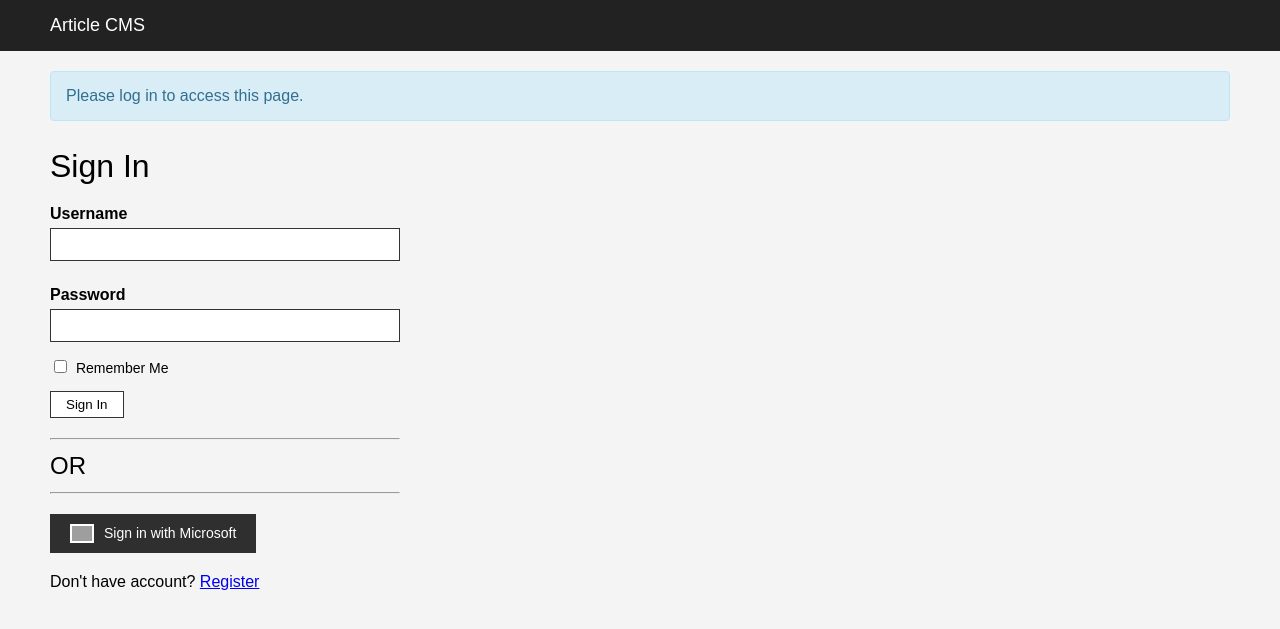
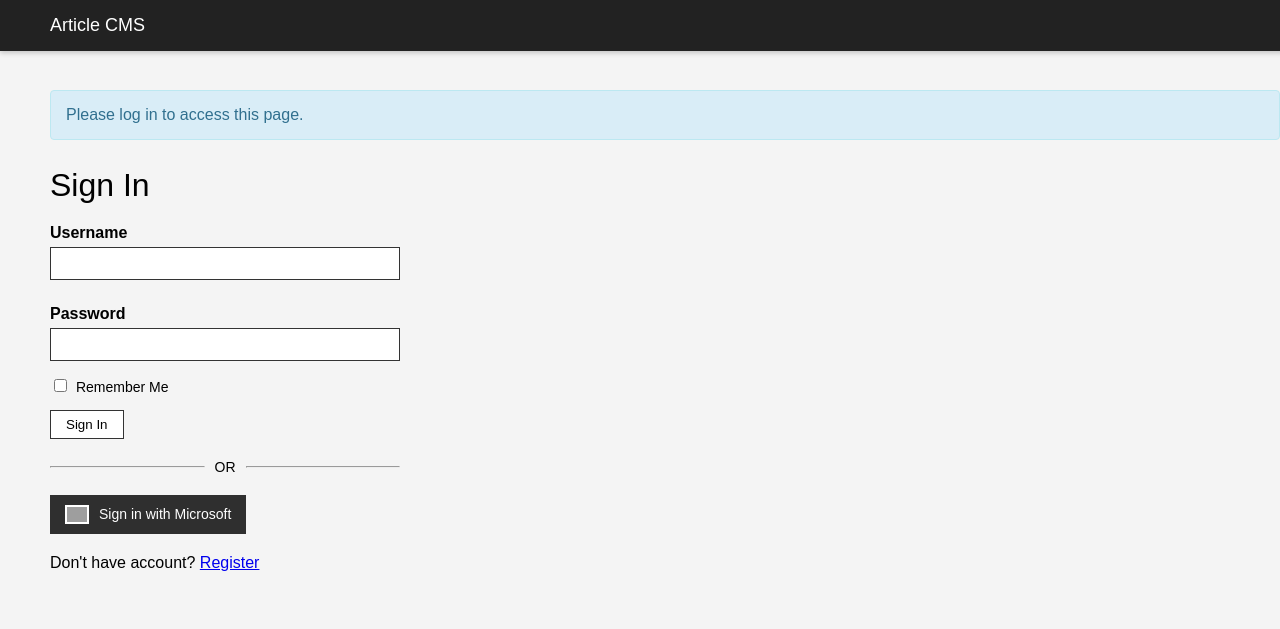
Before and after one commit to Mahesh-n5/flask-cms, a Flask app: page /login in a window 1280 px wide. Shown: the top 629 px of the page. Run offline with Flask 3, Linux system fonts and the light colour scheme; grey boxes are pictures that could not be loaded.

Commit message:
style.css

```diff
--- a/static/style.css
+++ b/static/style.css
@@ -1,37 +1,58 @@
+/* -----------------------------
+   Global Styles
+----------------------------- */
 body {
     font-family: Arial, sans-serif;
     background: #f4f4f4;
     margin: 0;
     padding: 0;
-    text-align: left; /* Changed from center to align labels properly */
+    text-align: left;
 }
 
-/* Header Section */
+/* -----------------------------
+   Sticky Header (NEW 🔥)
+----------------------------- */
 .header-bar {
     background: #222;
     color: white;
     padding: 15px 50px;
     font-size: 18px;
+
+    position: fixed;     /* 🔥 makes it sticky */
+    top: 0;
+    left: 0;
+    width: 100%;
+    z-index: 1000;
+
+    box-shadow: 0 2px 5px rgba(0,0,0,0.2);
 }
 
-/* Alert Message */
+/* -----------------------------
+   Content spacing (IMPORTANT)
+----------------------------- */
+.alert-box,
+.form-box {
+    margin-left: 50px;
+}
+
 .alert-box {
     background-color: #d9edf7;
     color: #31708f;
     padding: 15px;
-    margin: 20px 50px;
+    margin-top: 90px;   /* 🔥 prevents overlap with fixed header */
     border: 1px solid #bce8f1;
     border-radius: 4px;
 }
 
-/* Form Container */
+/* -----------------------------
+   Form Container
+----------------------------- */
 .form-box {
     width: 350px;
-    margin-left: 50px; /* Aligned to the left as per image */
     margin-top: 20px;
-    background: transparent; /* Changed to match image background */
+    background: transparent;
     padding: 0;
-    box-shadow: none; /* Removed shadow to match minimalist image */
+    box-shadow: none;
 }
 
 .sign-in-title {
@@ -40,13 +61,17 @@ body {
     font-weight: normal;
 }
 
+/* -----------------------------
+   Inputs
+----------------------------- */
 .input-label {
     display: block;
     font-weight: bold;
     margin-top: 10px;
 }
 
-input[type="text"], input[type="password"] {
+input[type="text"],
+input[type="password"] {
     width: 100%;
     padding: 8px;
     margin: 5px 0 15px 0;
@@ -54,6 +79,9 @@ input[type="text"], input[type="password"] {
     box-sizing: border-box;
 }
 
+/* -----------------------------
+   Remember Me
+----------------------------- */
 .remember-me {
     margin-bottom: 15px;
     font-size: 14px;
@@ -64,32 +92,46 @@ input[type="text"], input[type="password"] {
     margin-right: 5px;
 }
 
-/* Primary Sign In Button */
+/* -----------------------------
+   Primary Button
+----------------------------- */
 .btn-signin {
     background: white;
     color: black;
     border: 1px solid #333;
-    padding: 5px 15px;
-    width: auto;
+    padding: 6px 15px;
     cursor: pointer;
 }
 
-/* Divider Section */
+/* -----------------------------
+   Divider
+----------------------------- */
 .divider {
     margin: 20px 0;
-    font-size: 24px;
+    font-size: 14px;
+    display: flex;
+    align-items: center;
+    gap: 10px;
 }
 
-/* Microsoft Button Styling */
+.divider hr {
+    flex: 1;
+}
+
+/* -----------------------------
+   Microsoft Button (Improved)
+----------------------------- */
 .microsoft-btn {
     background: #2f2f2f;
     color: white;
     border: none;
-    padding: 10px 20px;
+    padding: 10px 15px;
     display: flex;
     align-items: center;
     cursor: pointer;
     font-size: 14px;
+    text-decoration: none;  /* for <a> tag */
+    width: fit-content;
 }
 
 .microsoft-btn img {
@@ -99,11 +141,45 @@ input[type="text"], input[type="password"] {
     padding: 2px;
 }
 
+/* -----------------------------
+   Register Link
+----------------------------- */
 .register-link {
     margin-top: 20px;
 }
 
-/* Keep your original hover logic */
-button:hover {
+/* -----------------------------
+   Hover Effects
+----------------------------- */
+button:hover,
+.microsoft-btn:hover {
     opacity: 0.8;
 }
+
+/* -----------------------------
+   Dashboard / Index Page Fix
+----------------------------- */
+.navbar {
+    background: #222;
+    color: white;
+    padding: 12px 20px;
+    display: flex;
+    justify-content: space-between;
+
+    position: fixed;   /* 🔥 sticky navbar */
+    top: 0;
+    left: 0;
+    width: 100%;
+    z-index: 1000;
+}
+
+.navbar a {
+    color: white;
+    text-decoration: none;
+}
+
+/* Prevent overlap in index page */
+.container {
+    margin: 30px;
+    margin-top: 80px;   /* 🔥 important */
+}
```
